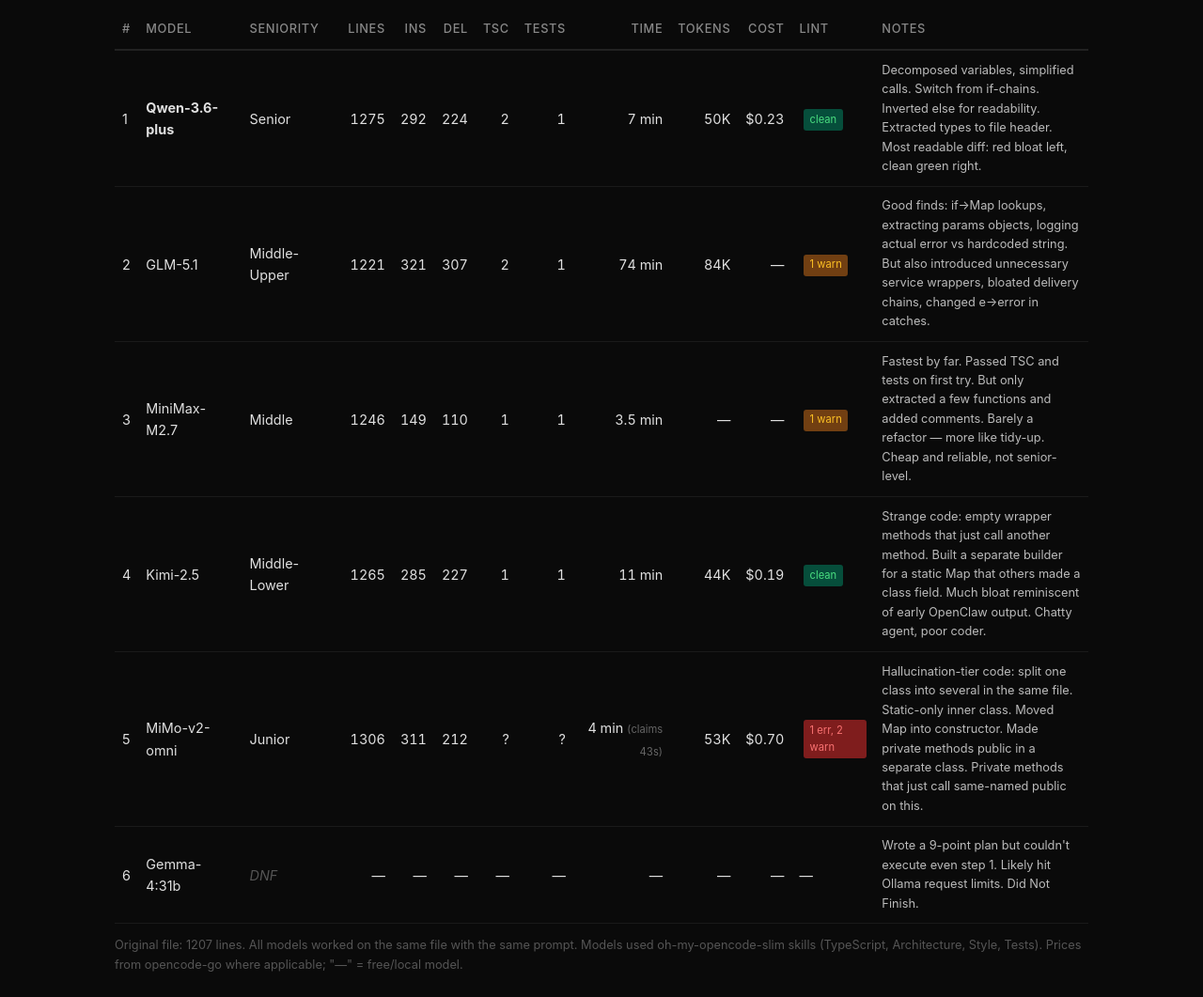
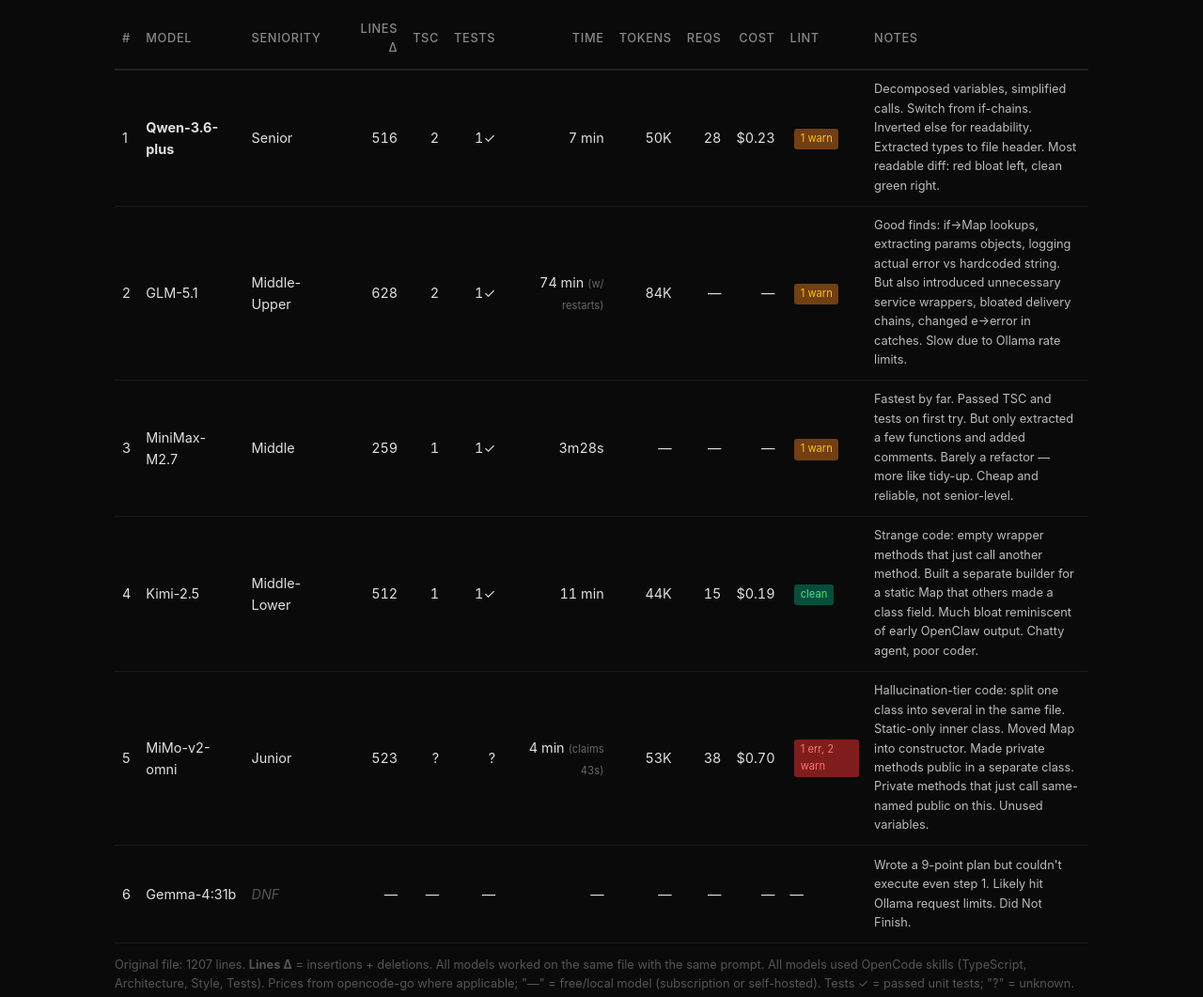
Before and after one commit to ZoRDoK/ai-unscientific-top, a plain HTML site: page index.html in a window 1280 px wide. Shown: the part 641-1702 px from the top of the page at 94% size. Drawn offline with Linux system fonts and the light colour scheme.

Commit message:
Update Round 1 table: lines changed to delta, add requests column, refine data from Reddit post

```diff
--- a/index.html
+++ b/index.html
@@ -91,13 +91,12 @@
           <th>#</th>
           <th>Model</th>
           <th>Seniority</th>
-          <th class="num">Lines</th>
-          <th class="num">Ins</th>
-          <th class="num">Del</th>
+          <th class="num">Lines Δ</th>
           <th class="num">TSC</th>
           <th class="num">Tests</th>
           <th class="num">Time</th>
           <th class="num">Tokens</th>
+          <th class="num">Reqs</th>
           <th class="num">Cost</th>
           <th>Lint</th>
           <th class="notes-cell">Notes</th>
@@ -108,42 +107,39 @@
           <td>1</td>
           <td><strong>Qwen-3.6-plus</strong></td>
           <td>Senior</td>
-          <td class="num">1275</td>
-          <td class="num">292</td>
-          <td class="num">224</td>
+          <td class="num">516</td>
           <td class="num">2</td>
-          <td class="num">1</td>
+          <td class="num">1✓</td>
           <td class="num">7 min</td>
           <td class="num">50K</td>
+          <td class="num">28</td>
           <td class="num">$0.23</td>
-          <td><span class="tag tag-green">clean</span></td>
+          <td><span class="tag tag-yellow">1 warn</span></td>
           <td class="notes-cell"><p>Decomposed variables, simplified calls. Switch from if-chains. Inverted else for readability. Extracted types to file header. Most readable diff: red bloat left, clean green right.</p></td>
         </tr>
         <tr>
           <td>2</td>
           <td>GLM-5.1</td>
           <td>Middle-Upper</td>
-          <td class="num">1221</td>
-          <td class="num">321</td>
-          <td class="num">307</td>
+          <td class="num">628</td>
           <td class="num">2</td>
-          <td class="num">1</td>
-          <td class="num">74 min</td>
+          <td class="num">1✓</td>
+          <td class="num">74 min <span style="font-size:0.7rem;color:#666">(w/ restarts)</span></td>
           <td class="num">84K</td>
           <td class="num">—</td>
+          <td class="num">—</td>
           <td><span class="tag tag-yellow">1 warn</span></td>
-          <td class="notes-cell"><p>Good finds: if→Map lookups, extracting params objects, logging actual error vs hardcoded string. But also introduced unnecessary service wrappers, bloated delivery chains, changed e→error in catches.</p></td>
+          <td class="notes-cell"><p>Good finds: if→Map lookups, extracting params objects, logging actual error vs hardcoded string. But also introduced unnecessary service wrappers, bloated delivery chains, changed e→error in catches. Slow due to Ollama rate limits.</p></td>
         </tr>
         <tr>
           <td>3</td>
           <td>MiniMax-M2.7</td>
           <td>Middle</td>
-          <td class="num">1246</td>
-          <td class="num">149</td>
-          <td class="num">110</td>
+          <td class="num">259</td>
           <td class="num">1</td>
-          <td class="num">1</td>
-          <td class="num">3.5 min</td>
+          <td class="num">1✓</td>
+          <td class="num">3m28s</td>
+          <td class="num">—</td>
           <td class="num">—</td>
           <td class="num">—</td>
           <td><span class="tag tag-yellow">1 warn</span></td>
@@ -153,13 +149,12 @@
           <td>4</td>
           <td>Kimi-2.5</td>
           <td>Middle-Lower</td>
-          <td class="num">1265</td>
-          <td class="num">285</td>
-          <td class="num">227</td>
+          <td class="num">512</td>
           <td class="num">1</td>
-          <td class="num">1</td>
+          <td class="num">1✓</td>
           <td class="num">11 min</td>
           <td class="num">44K</td>
+          <td class="num">15</td>
           <td class="num">$0.19</td>
           <td><span class="tag tag-green">clean</span></td>
           <td class="notes-cell"><p>Strange code: empty wrapper methods that just call another method. Built a separate builder for a static Map that others made a class field. Much bloat reminiscent of early OpenClaw output. Chatty agent, poor coder.</p></td>
@@ -168,22 +163,20 @@
           <td>5</td>
           <td>MiMo-v2-omni</td>
           <td>Junior</td>
-          <td class="num">1306</td>
-          <td class="num">311</td>
-          <td class="num">212</td>
+          <td class="num">523</td>
           <td class="num">?</td>
           <td class="num">?</td>
           <td class="num">4 min <span style="font-size:0.7rem;color:#666">(claims 43s)</span></td>
           <td class="num">53K</td>
+          <td class="num">38</td>
           <td class="num">$0.70</td>
           <td><span class="tag tag-red">1 err, 2 warn</span></td>
-          <td class="notes-cell"><p>Hallucination-tier code: split one class into several in the same file. Static-only inner class. Moved Map into constructor. Made private methods public in a separate class. Private methods that just call same-named public on this.</p></td>
+          <td class="notes-cell"><p>Hallucination-tier code: split one class into several in the same file. Static-only inner class. Moved Map into constructor. Made private methods public in a separate class. Private methods that just call same-named public on this. Unused variables.</p></td>
         </tr>
         <tr>
           <td>6</td>
           <td>Gemma-4:31b</td>
           <td class="dns">DNF</td>
-          <td class="num">—</td>
           <td class="num">—</td>
           <td class="num">—</td>
           <td class="num">—</td>
@@ -197,9 +190,11 @@
       </tbody>
     </table>
     <p style="margin-top:0.8rem;font-size:0.8rem;color:#555;">
-      Original file: 1207 lines. All models worked on the same file with the same prompt.
-      Models used oh-my-opencode-slim skills (TypeScript, Architecture, Style, Tests).
-      Prices from opencode-go where applicable; "—" = free/local model.
+      Original file: 1207 lines. <strong>Lines Δ</strong> = insertions + deletions.
+      All models worked on the same file with the same prompt.
+      All models used OpenCode skills (TypeScript, Architecture, Style, Tests).
+      Prices from opencode-go where applicable; "—" = free/local model (subscription or self-hosted).
+      Tests ✓ = passed unit tests; "?" = unknown.
     </p>
   </div>
 
```
